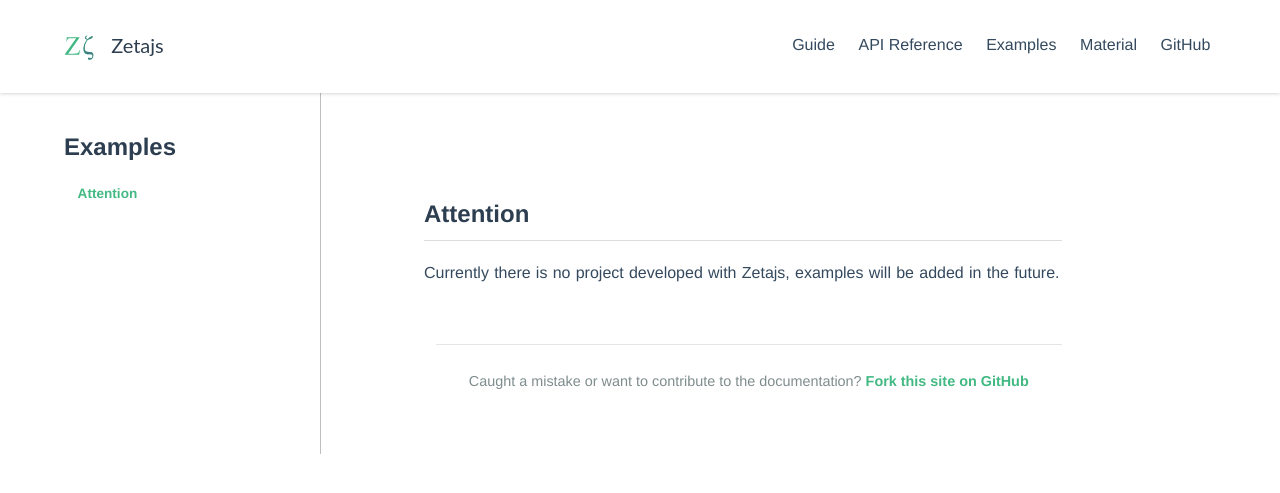
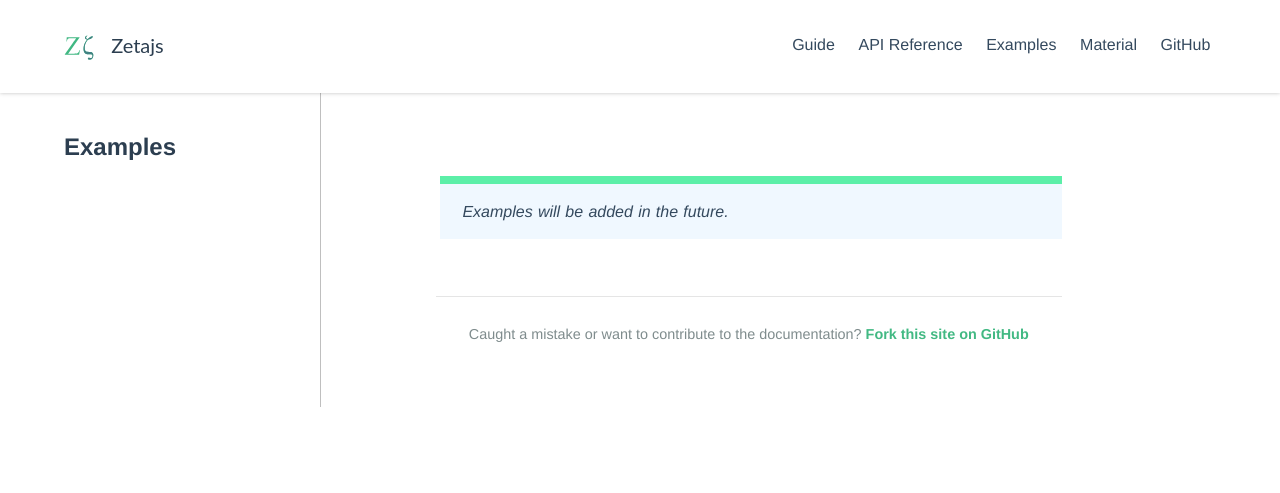
Before and after one commit to mlzxy/Zeta, a Jekyll site: the page built from examples.md, in a window 1280 px wide. Shown: the top 493 px of the page. Built offline with Jekyll 4.4.1, drawn with Linux system fonts in a browser that asks for light colours.

Commit message:
change example

```diff
--- a/examples.md
+++ b/examples.md
@@ -4,6 +4,6 @@ title: Examples
 permalink: /examples/
 ---
 
-##Attention
 
-Currently there is no project developed with {{site.title}}, examples will be added in the future.
+
+> Examples will be added in the future.
```
